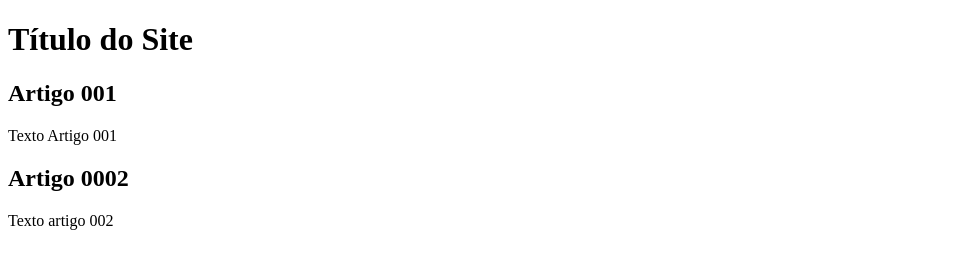
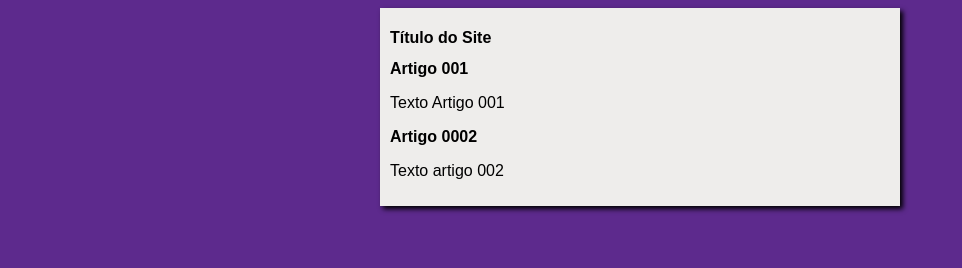
Before and after one commit to LeonardoZanoni/projeto-site, a plain HTML site: page index.html in a window 1280 px wide. Shown: the whole page, without its empty margins (0-962 px from the left). Drawn offline with Linux system fonts and the light colour scheme.

Commit message:
iniciei o design

```diff
--- /dev/null
+++ b/estilos/style.css
@@ -0,0 +1,19 @@
+* {
+font-family: Arial, Helvetica, sans-serif;
+font-size: 16px;
+
+}
+
+body {
+    background-color: rgb(93, 42, 141);
+
+}
+
+main {
+    background-color: rgb(238, 237, 235);
+    width: 500px;
+    margin: auto;
+    padding: 10px;
+    box-shadow: 3px 3px 5px black;
+
+}
--- a/index.html
+++ b/index.html
@@ -5,6 +5,7 @@
     <meta http-equiv="X-UA-Compatible" content="IE=edge">
     <meta name="viewport" content="width=device-width, initial-scale=1.0">
     <title>Título do Site</title>
+    <link rel="stylesheet" href="estilos/style.css">
 </head>
 <body>
     <main>
```
